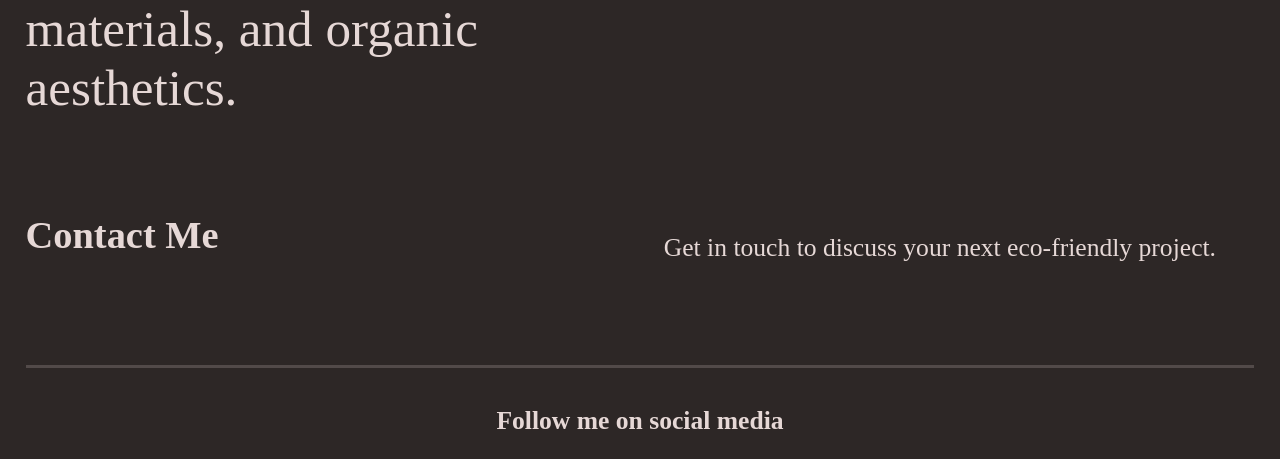
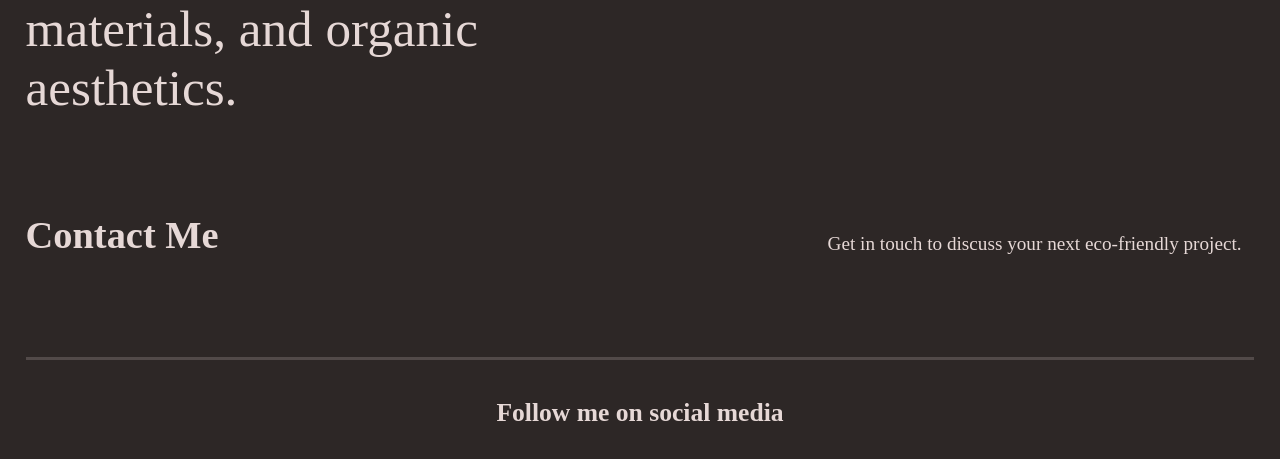
Before and after one commit to arhanalam789/Capstone-Nst, a plain HTML site: page index.html in a window 1280 px wide. Shown: the part 2462-2921 px from the top of the page. Drawn offline with Linux system fonts and the light colour scheme; a web font is replaced by a local one.

Commit message:
Update index.css

```diff
--- a/index.css
+++ b/index.css
@@ -115,8 +115,8 @@ main img{
 }
 .contact_info p{
     margin-top: 4vw;
-    font-size: 2vw;
-    margin-right: 3vw;
+    font-size: 1.5vw;
+    margin-right: 1vw;
     margin-bottom: 8vw;
 }
 .introduction{
```
